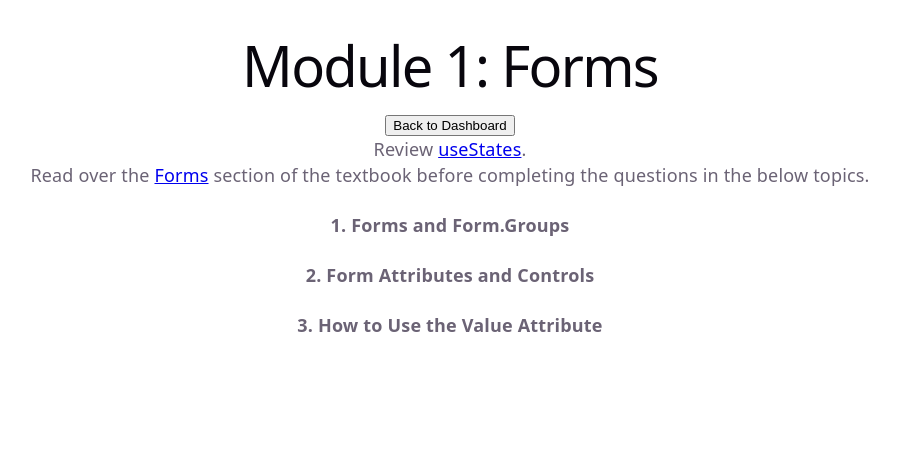
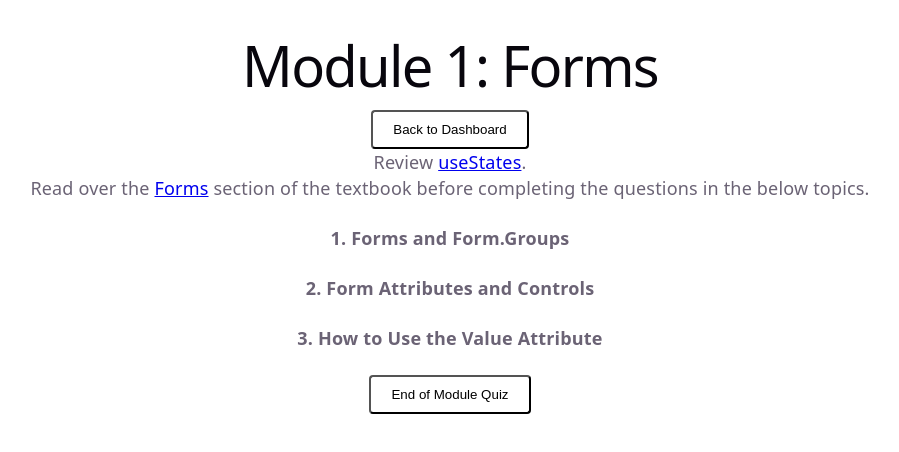
Before and after one commit to kjdove/cisc449-its, a React (Vite) app: page /#/module1 in a window 1280 px wide. Shown: the top 452 px of the page, without its empty margins (210-1109 px from the left). Built offline with nearby package versions, Linux system fonts and the light colour scheme.

Commit message:
updated classnames, added end of module quiz button

```diff
--- a/src/Dashboard.css
+++ b/src/Dashboard.css
@@ -49,7 +49,7 @@ body, html {
 
 .module1, .module2, .module3 {
     /* width: 30%; */
-    height: 200px;
+    height: 100px;
     background-color: var(--card-bg);
     border-radius: 8px;
     display: flex;
--- a/src/module1/Module1.css
+++ b/src/module1/Module1.css
@@ -1,17 +1,35 @@
-.module1 {
+.m1-container {
     width: 100%;
-    height: 200px;
-    background-color: var(--card-bg);
-    border-radius: 8px;
+    height: 100vh;
     display: flex;
     flex-direction: column;
-    align-items: center;
-    justify-content: center;
+    justify-content: space-between;
     padding: 20px;
-    height: auto;
+    /* background-color: blue; */
 }
 
 .m1-topic-link:hover {
     cursor: pointer;
     text-decoration: underline;
 }
+.back-button {
+    display: inline-block;
+    padding: 10px 20px;
+    background-color: var(--primary);
+    text-decoration: none;
+    border-radius: 4px;
+    font-weight: 500;
+    cursor: pointer;
+    top: 20px;
+}
+
+.end-button {
+    display: inline-block;
+    padding: 10px 20px;
+    background-color: var(--primary);
+    text-decoration: none;
+    border-radius: 4px;
+    font-weight: 500;
+    cursor: pointer;
+    bottom: 20px;
+}
--- a/src/module1/Module1.tsx
+++ b/src/module1/Module1.tsx
@@ -22,16 +22,17 @@ export function Module1(): JSX.Element {
     }
 
     return (
-        <div className="module1">
+        <div className="m1-container">
             {topic === "" && (
-                <div>
+                <div >
                     <h1>Module 1: Forms</h1>
-                    <button onClick={() => navigate("/dashboard")}>Back to Dashboard</button>
+                    <button className="back-button" onClick={() => navigate("/dashboard")}>Back to Dashboard</button>
                     <p>Review <a target="_blank" href="https://frontend-fun.github.io/react-hooks-typescript-tome/4-state/state.html#the-usestate-concept">useStates</a>.</p>
                     <p>Read over the <a target="_blank" href="https://frontend-fun.github.io/react-hooks-typescript-tome/4-state/forms.html#what-are-forms">Forms</a> section of the textbook before completing the questions in the below topics.</p>
                     <h4 className="m1-topic-link" onClick={() => handleTopicChange("1")}>1. Forms and Form.Groups</h4>
                     <h4 className="m1-topic-link" onClick={() => handleTopicChange("2")}>2. Form Attributes and Controls</h4>
                     <h4 className="m1-topic-link" onClick={() => handleTopicChange("3")}>3. How to Use the Value Attribute</h4>
+                    <button className="end-button">End of Module Quiz</button>
                 </div>
             )}
 
--- a/src/module2/Module2.css
+++ b/src/module2/Module2.css
@@ -1,4 +1,4 @@
-.module2 {
+.m2-container {
     width: 100%;
     height: 200px;
     background-color: var(--card-bg);
--- a/src/module2/Module2.tsx
+++ b/src/module2/Module2.tsx
@@ -21,17 +21,16 @@ export function Module2(): JSX.Element {
     }
 
     return (
-        <div className="module2">
+        <div className="m2-container">
             {topic === "" && (
                 <div>
                     <h1>Module 2</h1>
-                    <button onClick={() => navigate("/dashboard")}>Back to Dashboard</button>
+                    <button className = "back-button" onClick={() => navigate("/dashboard")}>Back to Dashboard</button>
                     <h4 className="m2-topic-link" onClick={() => handleTopicChange("1")}>1. Textboxes</h4>
                     <h4 className="m2-topic-link" onClick={() => handleTopicChange("2")}>2. Checkboxes</h4>
                     <h4 className="m2-topic-link" onClick={() => handleTopicChange("3")}>3. Dropdowns</h4>
                     <h4 className="m2-topic-link" onClick={() => handleTopicChange("4")}>4. Differentiate between Textbox/Checkbox/Dropdown </h4>
-
-
+                    <button className="end-button">End of Module Quiz</button>
                 </div>
             )}
             {topic === "1" && (
--- a/src/module3/Module3.css
+++ b/src/module3/Module3.css
@@ -1,4 +1,4 @@
-.module3{
+.m3-container {
     width: 100%;
     height: 200px;
     background-color: var(--card-bg);
--- a/src/module3/Module3.tsx
+++ b/src/module3/Module3.tsx
@@ -20,14 +20,15 @@ export function Module3(): JSX.Element {
     }
 
     return (
-        <div className="module3">
+        <div className="m3-container">
             {topic === "" && (
                <div>
                     <h1>Module 3</h1>
-                    <button onClick={() => navigate("/dashboard")}>Back to Dashboard</button>
+                    <button className = "back-button" onClick={() => navigate("/dashboard")}>Back to Dashboard</button>
                     <h4 className="m3-topic-link" onClick={() => handleTopicChange("1")}>1. Textbox Variations</h4>
                     <h4 className="m3-topic-link" onClick={() => handleTopicChange("2")}>2. Checkbox Variations</h4>
                     <h4 className="m3-topic-link" onClick={() => handleTopicChange("3")}>3. Dropdown Variations</h4>
+                    <button className="end-button">End of Module Quiz</button>
                 </div>
             )}
             {topic === "1" && (
```
